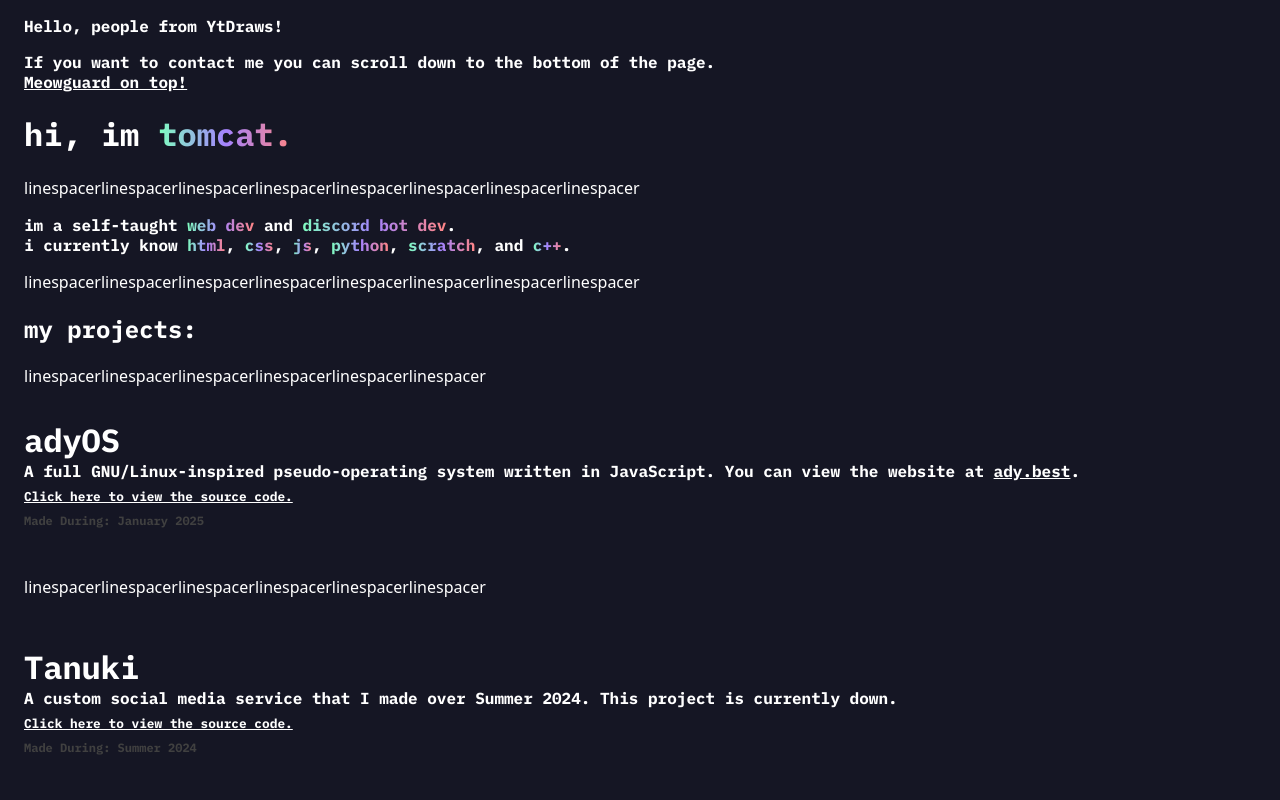
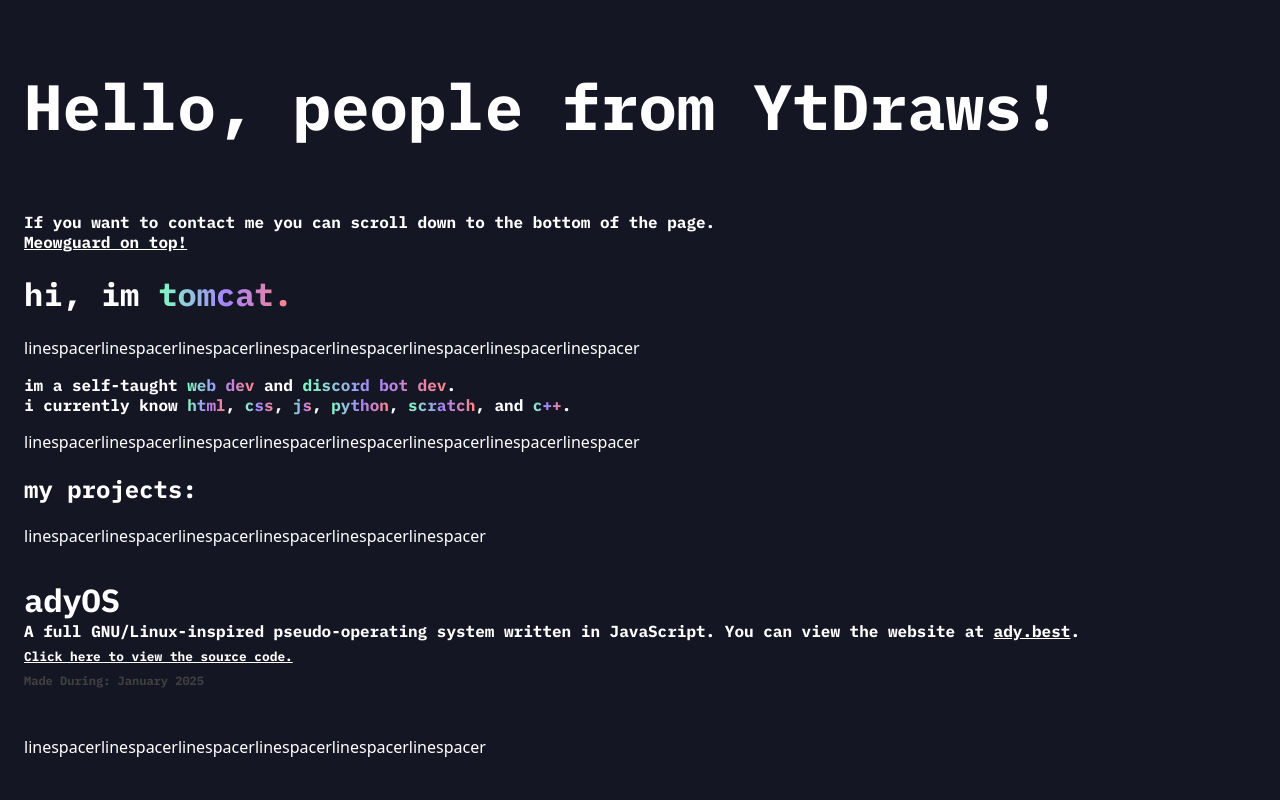
Before and after one commit to tomcqt/tomcat.sh, a plain HTML site: page index.html in a window 1280 px wide. Shown: the top 800 px of the page. Drawn offline with Linux system fonts and the light colour scheme; a script that the page names is missing; a web font is replaced by a local one.

Commit message:
Update index.css

```diff
--- a/css/index.css
+++ b/css/index.css
@@ -185,3 +185,7 @@ a {
 .nocursor {
   cursor: default;
 }
+
+.huge {
+  font-size: 4rem;
+}
```
